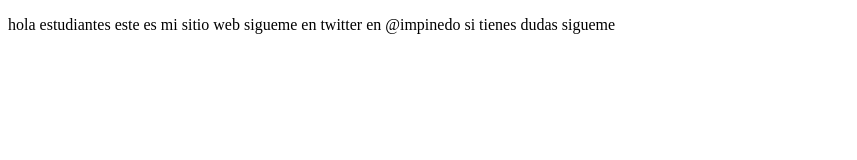
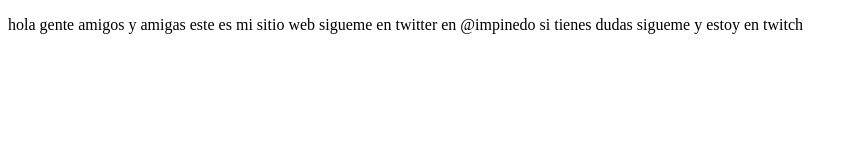
Before and after one commit to Impinedo/Projects, a plain HTML site: page index.html in a window 1280 px wide. Shown: the whole page, without its empty margins (0-857 px from the left). Drawn offline with Linux system fonts and the light colour scheme.

Commit message:
cambios agregamos sitio twitch

```diff
--- a/index.html
+++ b/index.html
@@ -7,9 +7,9 @@
     <title>Hola Mundo</title>
 </head>
 <body>
-    <p>hola estudiantes este
+    <p>hola gente amigos y amigas este
         es mi sitio web sigueme en twitter en @impinedo
-        si tienes dudas sigueme
+        si tienes dudas sigueme y estoy en twitch
 
     </p>
 </body>
```
